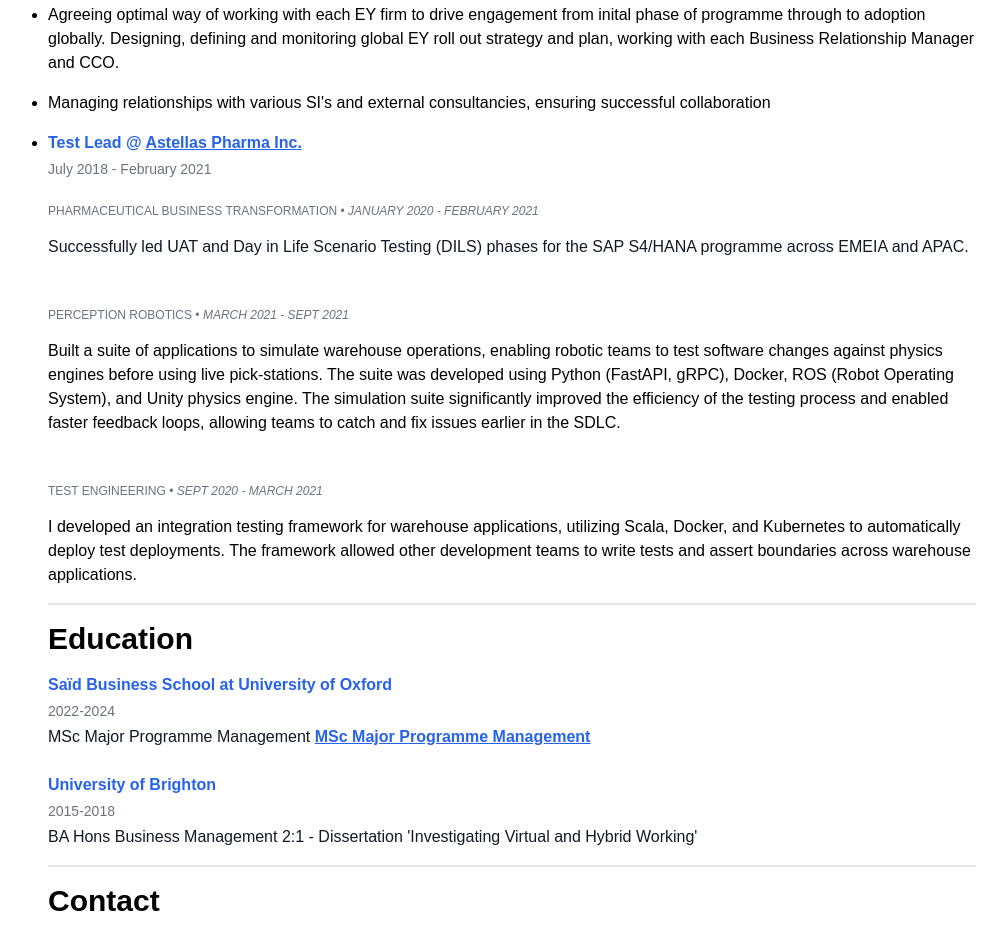
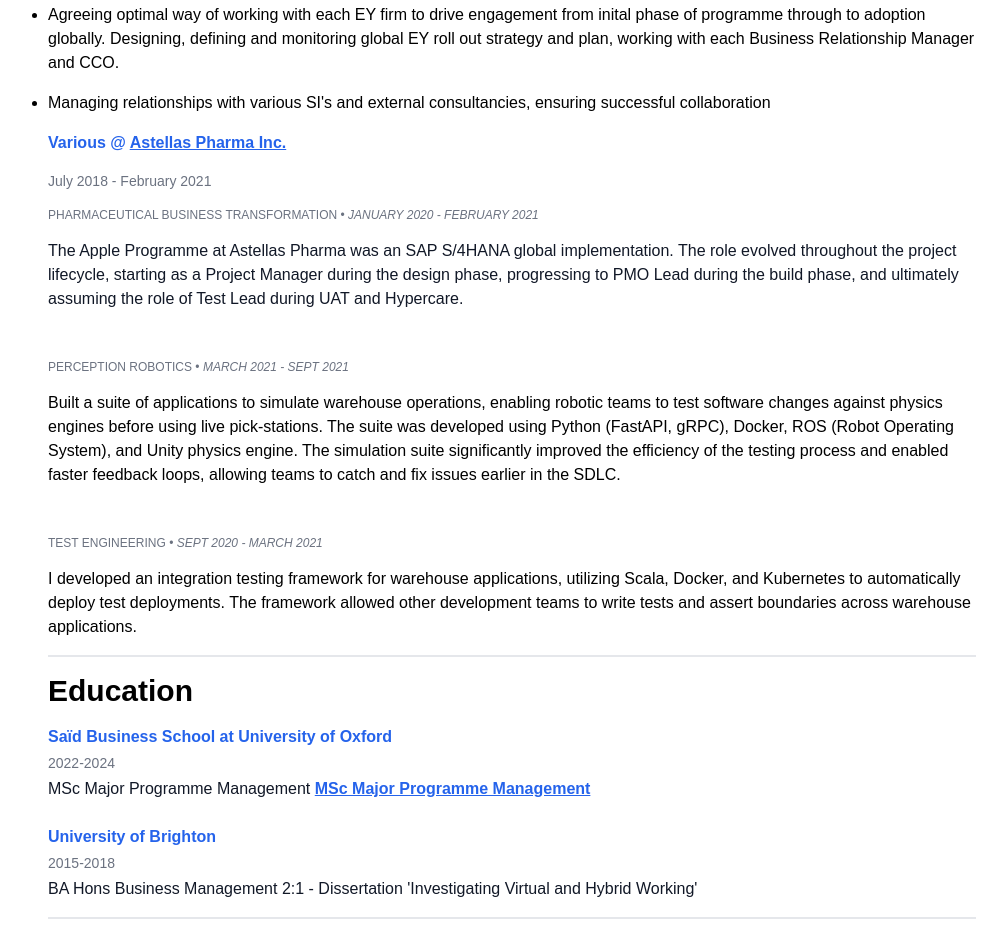
Before and after one commit to lauren11xx/lauren11xx.github.io, a website: page index.html in a window 1280 px wide. Shown: the part 815-1746 px from the top of the page, without its empty margins (128-1135 px from the left). Drawn offline with Linux system fonts and the light colour scheme; a web font is replaced by a local one.

Commit message:
Update index.html

```diff
--- a/index.html
+++ b/index.html
@@ -149,9 +149,9 @@
                       Managing relationships with various SI's and external
                       consultancies, ensuring successful collaboration
                     </li>
-                    <li>
-              <h3 class="text-md text-blue-600 font-semibold">
-                Test Lead @
+
+               <h3 class="text-md text-blue-600 font-semibold">
+                Various @
                 <a
                   href="https://www.astellas.com"
                   class="underline hover:text-black"
@@ -167,9 +167,7 @@
                     Pharmaceutical Business Transformation &#x2022; <em> January 2020 - February 2021</em>
                   </h4>
                   <p class="text-ms text-gray-900 leading-6">
-                   Successfully led UAT and Day in Life Scenario Testing (DILS) phases
-                   for the SAP S4/HANA programme across EMEIA and APAC.
-
+                   The Apple Programme at Astellas Pharma was an SAP S/4HANA global implementation. The role evolved throughout the project lifecycle, starting as a Project Manager during the design phase, progressing to PMO Lead during the build phase, and ultimately assuming the role of Test Lead during UAT and Hypercare.
                 <li class="space-y-4">
                   <h4 class="text-xs uppercase text-gray-500">
                     Perception Robotics &#x2022;
```
